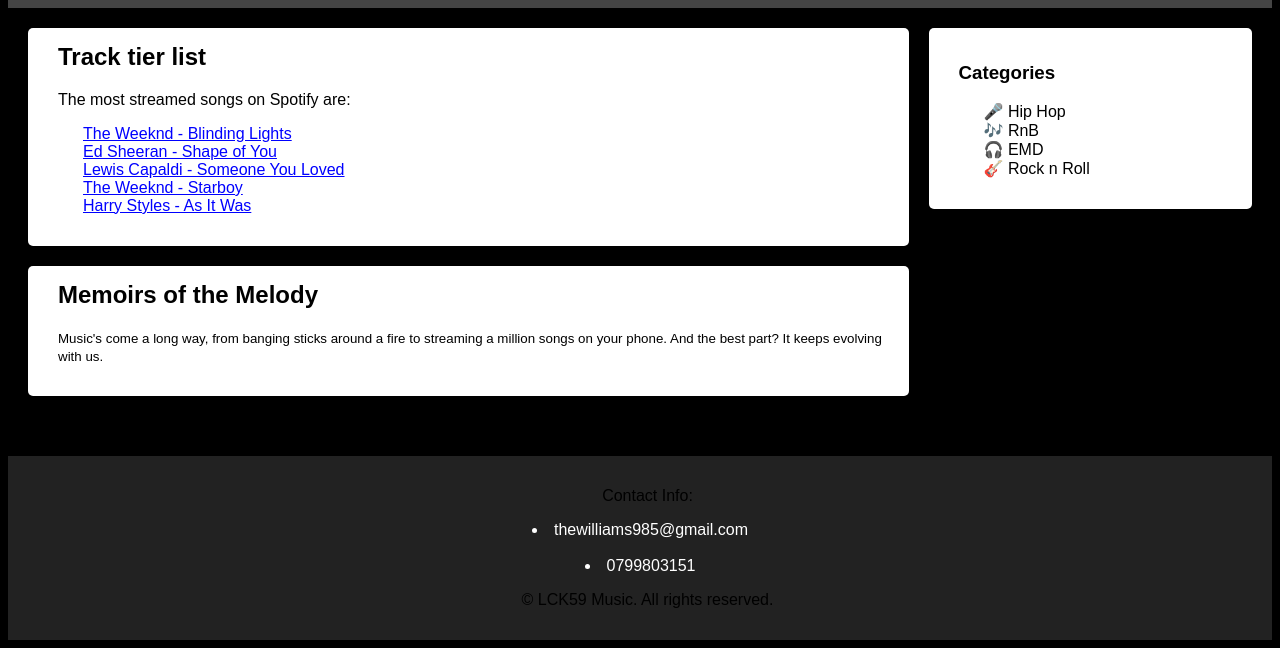
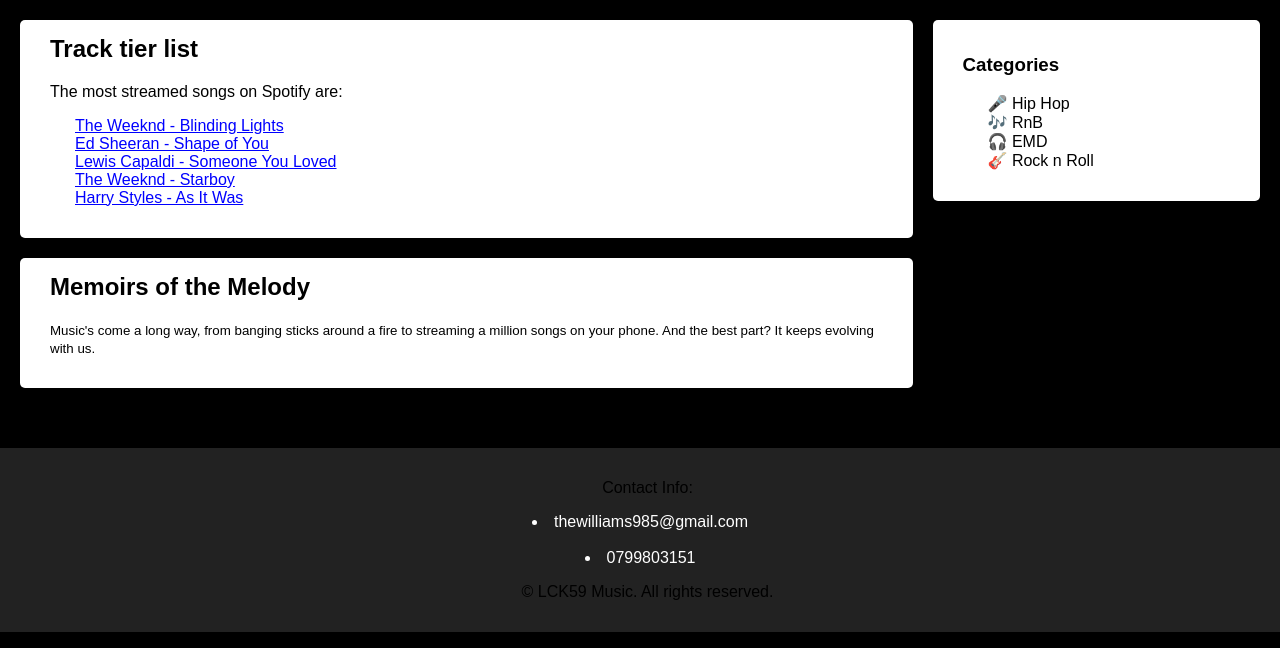
Before and after one commit to LCK59/Music, a plain HTML site: page index.html in a window 1280 px wide. Shown: the part 192-840 px from the top of the page. Drawn offline with Linux system fonts and the light colour scheme.

Commit message:
Update styles.css

```diff
--- a/styles.css
+++ b/styles.css
@@ -8,8 +8,8 @@ html {
   }
 
    body {
-      margin: 5;
-      padding: 5;
+      margin: 0;
+      padding: 0;
       font-family: Arial, sans-serif;
     }
 
```
